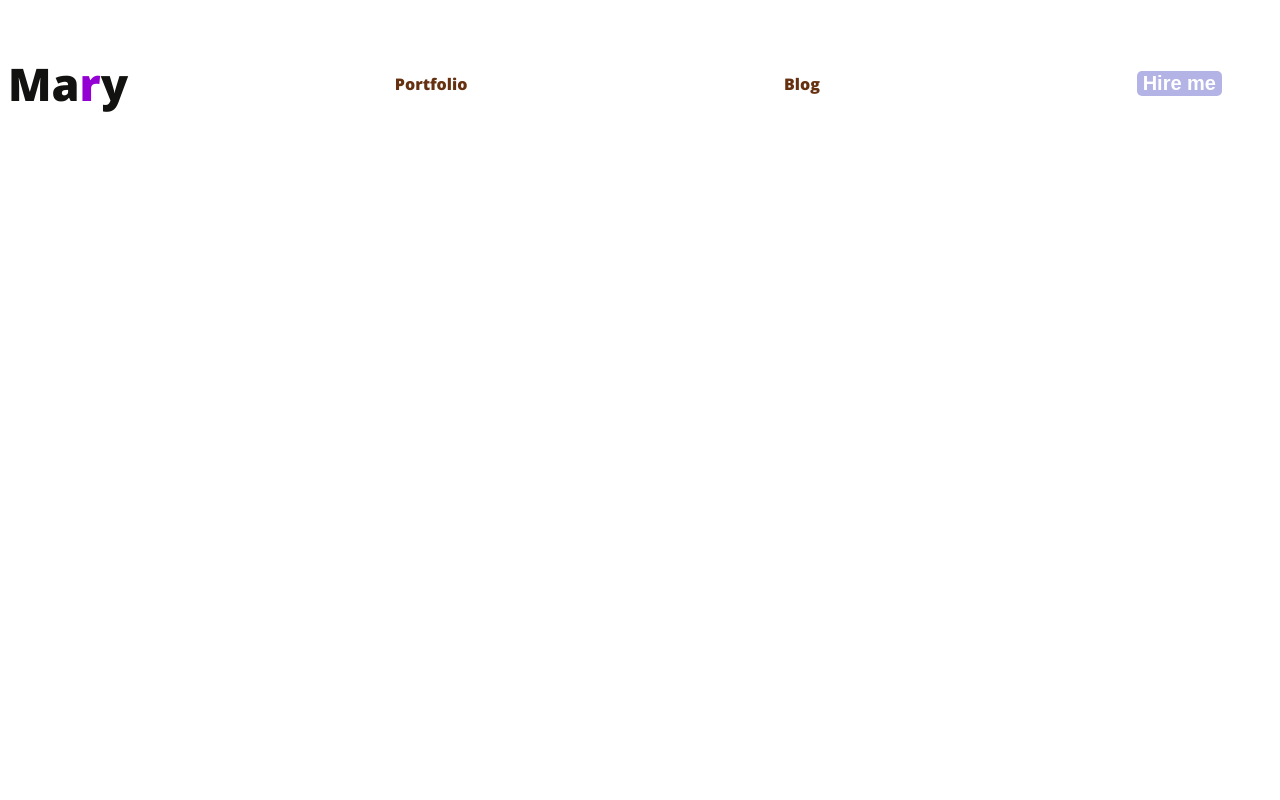
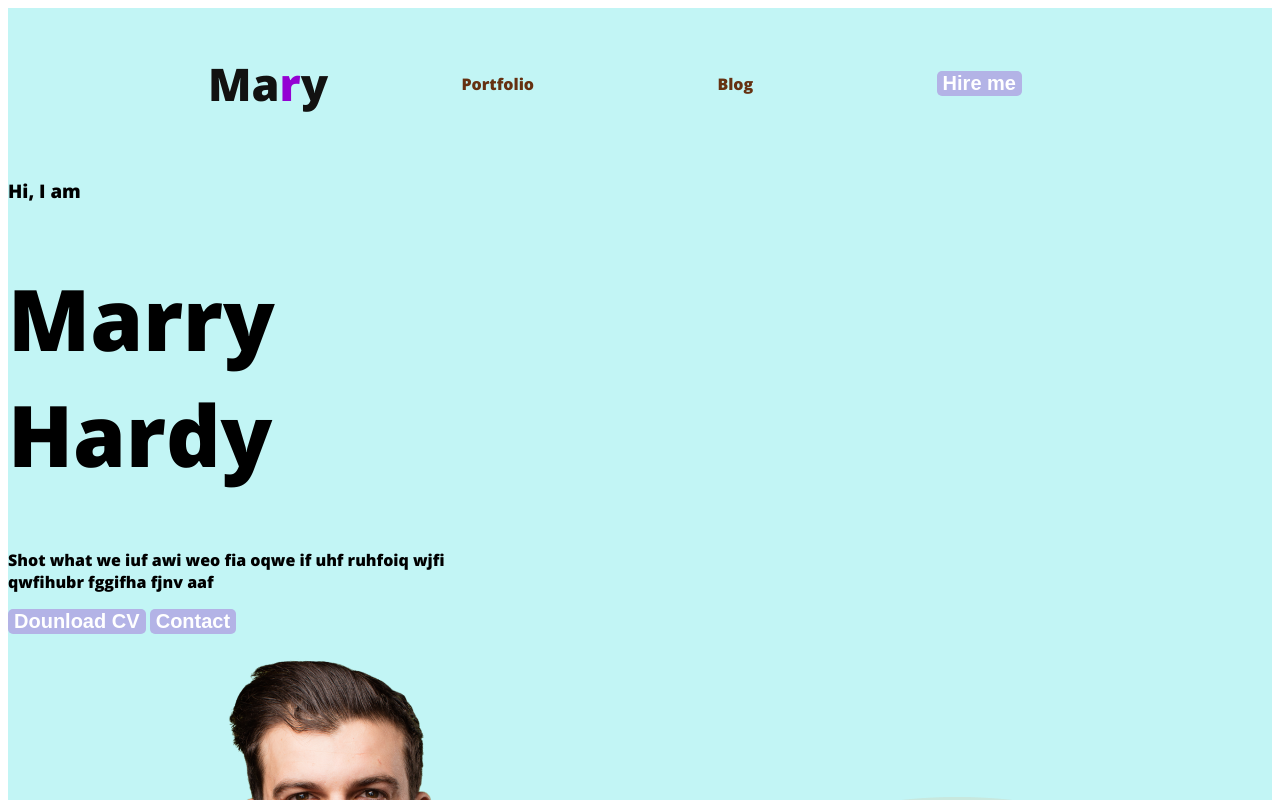
Before and after one commit to Ibrahim0112230163/myfirst_portfolio, a plain HTML site: page index.html in a window 1280 px wide. Shown: the top 800 px of the page. Drawn offline with nearby package versions, Linux system fonts and the light colour scheme.

Commit message:
second commit

```diff
--- a/Style/portfolio.css
+++ b/Style/portfolio.css
@@ -2,11 +2,11 @@ body {
     font-family: 'Open Sans', sans-serif;
 }
 
-.text-primary{
-    color:darkviolet;
+.text-primary {
+    color: darkviolet;
 }
 
-.button-primary{
+.button-primary {
 
     border-radius: 5px;
     background: fixed;
@@ -22,6 +22,7 @@ nav {
     display: flex;
     justify-content: space-between;
     align-items: center;
+    margin: 0 200px;
 }
 
 .nav-title {
@@ -34,16 +35,48 @@ align-items: center;
     line-height: normal;
 }
 
-nav > ul{
+nav>ul {
     display: flex;
     align-items: center;
 }
 
-nav li{
+nav li {
     list-style: none;
     margin-right: 50px;
 }
-nav a{
+
+nav a {
     text-decoration: none;
     color: rgb(101, 49, 17);
 }
+
+.header {
+    background-color: rgb(194, 245, 245);
+    background-image: url(../Images/header_bg.png);
+    background-repeat: no-repeat;
+    background-position: bottom right;
+}
+
+.banner {
+    padding: 30px 30px 0px 150px;
+    display: flex;
+    align-items: center;
+    justify-content:space-between ;
+}
+
+.banner .profile-pic {
+    width: 500px;
+}
+
+.banner-greeting {
+    font-size: 85px;
+}
+
+.banner-title {
+    font-size: 85px;
+    font-style: normal;
+    font-weight: 700;
+}
+.banner-content{
+    max-width: 500px;
+}
--- a/index.html
+++ b/index.html
@@ -12,13 +12,22 @@
 </head>
 
 <body>
-    <header>
+    <header class="header">
         <nav>
             <h3 class="nav-title">Ma<span class="text-primary">r</span>y</h3>
             <li><a href="">Portfolio</a> </li>
             <li><a href="">Blog</a> </li>
             <li><button class="button-primary">Hire me</button></li>
         </nav>
+        <div class="banner-content">
+            <h3 class="banner-gretting">Hi, I am </h3>
+            <h1 class="banner-title">Marry Hardy</h1>
+            <p>Shot what we iuf awi weo  fia oqwe if uhf ruhfoiq wjfi qwfihubr fggifha fjnv aaf</p>
+            <button class="button-primary">Dounload CV</button>
+            <button class="button-primary">Contact</button>
+            <img class="profile-pic" src="Images/hardy.png" alt="">
+        </div>
+
 
     </header>
 
```
Also changed, not shown: Images/developer.png (added), Images/hardy.png (added), Images/header_bg.png (added), Images/icons/facebook.png (added), Images/icons/insta.png (added), Images/icons/js.png (added), Images/icons/mongo.png (added), Images/icons/nodejs.png (added), Images/icons/react.png (added), Images/icons/twitter.png (added). Lines whose indentation alone changed are shown as unchanged.
